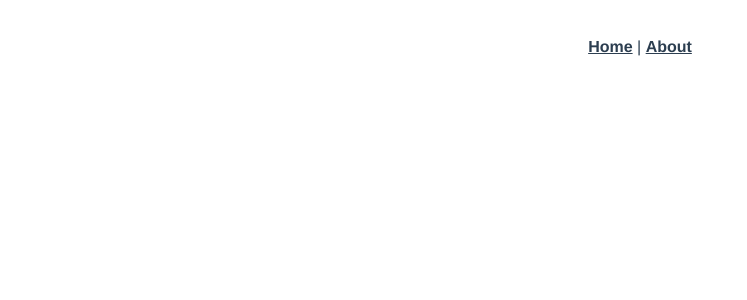
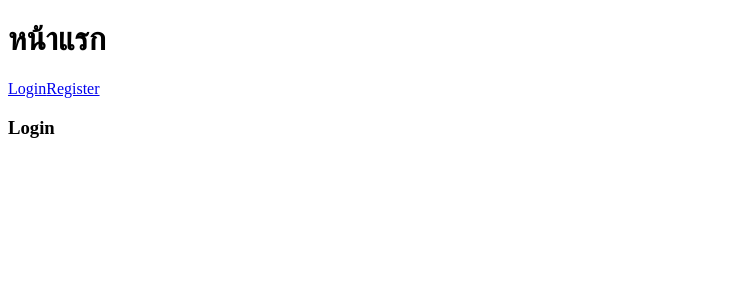
Before and after one commit to aloneman13d/mevn, a Vue app in the folder client/: page /login in a window 1280 px wide. Before the commit this address had no page. Shown: the top 300 px of the page, without its empty margins (0-747 px from the left). Built offline with nearby package versions, Linux system fonts and the light colour scheme.

Commit message:
client router-view

```diff
--- a/client/src/App.vue
+++ b/client/src/App.vue
@@ -1,30 +1,12 @@
 <template>
-  <nav>
-    <router-link to="/">Home</router-link> |
-    <router-link to="/about">About</router-link>
-  </nav>
-  <router-view/>
+  <div>
+    <h1>หน้าแรก</h1>
+    <router-view />
+  </div>
 </template>
 
+
+
 <style>
-#app {
-  font-family: Avenir, Helvetica, Arial, sans-serif;
-  -webkit-font-smoothing: antialiased;
-  -moz-osx-font-smoothing: grayscale;
-  text-align: center;
-  color: #2c3e50;
-}
 
-nav {
-  padding: 30px;
-}
-
-nav a {
-  font-weight: bold;
-  color: #2c3e50;
-}
-
-nav a.router-link-exact-active {
-  color: #42b983;
-}
 </style>
--- /dev/null
+++ b/client/src/layouts/ExploreLayout.vue
@@ -0,0 +1,13 @@
+<template>
+
+</template>
+
+<script>
+export default {
+
+}
+</script>
+
+<style lang="sass" scoped>
+
+</style>
--- /dev/null
+++ b/client/src/layouts/LandingLayout.vue
@@ -0,0 +1,19 @@
+<template>
+  <div>
+    <nav>
+      <router-link to="/login">Login</router-link>
+      <router-link to="/register">Register</router-link>
+    </nav>
+    <router-view />
+  </div>
+</template>
+
+<script>
+export default {
+
+}
+</script>
+
+<style>
+
+</style>
--- a/client/src/router/index.js
+++ b/client/src/router/index.js
@@ -1,21 +1,27 @@
 import { createRouter, createWebHistory } from 'vue-router'
-import HomeView from '../views/HomeView.vue'
+import LandingLayout from "../layouts/LandingLayout.vue"
+import ExploreLayout from "../layouts/ExploreLayout.vue"
+
+import RegisterView from "../views/Landing/RegisterView.vue"
+import LoginView from "../views/Landing/LoginView.vue"
 
 const routes = [
   {
     path: '/',
     name: 'home',
-    component: HomeView
-  },
-  {
-    path: '/about',
-    name: 'about',
-    // route level code-splitting
-    // this generates a separate chunk (about.[hash].js) for this route
-    // which is lazy-loaded when the route is visited.
-    component: function () {
-      return import(/* webpackChunkName: "about" */ '../views/AboutView.vue')
-    }
+    component: LandingLayout,
+    children:[
+      {
+        path: "register",
+        name: "Register",
+        component: RegisterView
+      },
+      {
+        path: "login",
+        name: "Login",
+        component: LoginView
+      },
+    ]
   }
 ]
 
--- a/client/src/views/AboutView.vue
+++ /dev/null
@@ -1,5 +0,0 @@
-<template>
-  <div class="about">
-    <h1>This is an about page</h1>
-  </div>
-</template>
--- a/client/src/views/HomeView.vue
+++ /dev/null
@@ -1,18 +0,0 @@
-<template>
-  <div class="home">
-    <img alt="Vue logo" src="../assets/logo.png">
-    <HelloWorld msg="Welcome to Your Vue.js App"/>
-  </div>
-</template>
-
-<script>
-// @ is an alias to /src
-import HelloWorld from '@/components/HelloWorld.vue'
-
-export default {
-  name: 'HomeView',
-  components: {
-    HelloWorld
-  }
-}
-</script>
--- /dev/null
+++ b/client/src/views/Landing/LoginView.vue
@@ -0,0 +1,15 @@
+<template>
+  <div>
+    <h3>Login</h3>
+  </div>
+</template>
+
+<script>
+export default {
+
+}
+</script>
+
+<style lang="sass" scoped>
+
+</style>
--- /dev/null
+++ b/client/src/views/Landing/RegisterView.vue
@@ -0,0 +1,15 @@
+<template>
+  <div>
+    <h3>หน้าสมัครสมาชิก</h3>
+  </div>
+</template>
+
+<script>
+export default {
+
+}
+</script>
+
+<style scoped>
+
+</style>
```
Also changed, not shown: client/src/views/Explore/HomeView.vue (added, +13 -0 lines).
